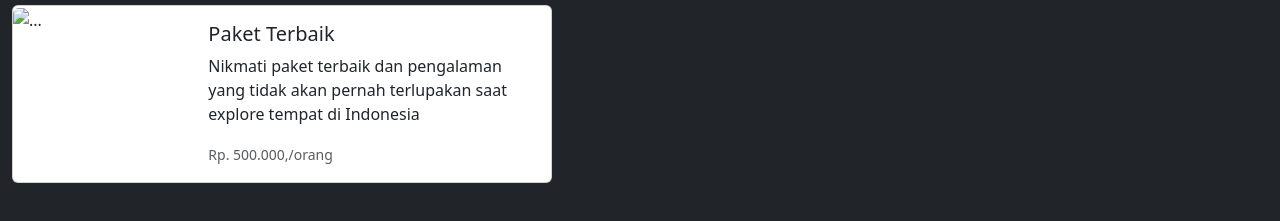
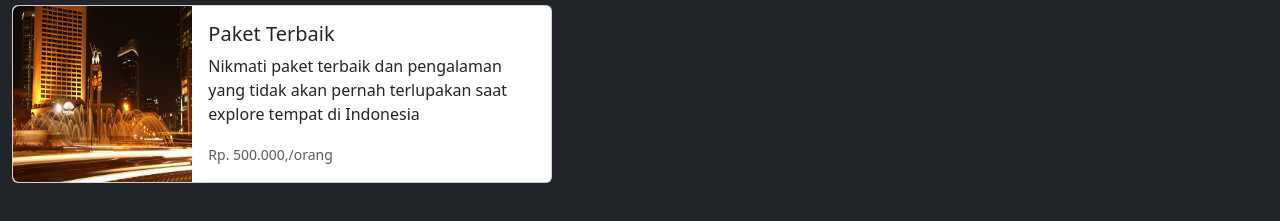
Before and after one commit to Rivanhz22/Rivan-Portofolio, a plain HTML site: page Paket/index.html in a window 1280 px wide. Shown: the part 51-272 px from the top of the page. Drawn offline with nearby package versions, Linux system fonts and the light colour scheme.

Commit message:
Update index.html

```diff
--- a/Paket/index.html
+++ b/Paket/index.html
@@ -45,7 +45,7 @@
       <div class="card mb-3" style="max-width: 540px;cursor: pointer;">
   <div class="row g-0">
     <div class="col-md-4">
-      <img src="assets/bundaran hi.jpeg" class="img-fluid rounded-start" alt="..." style="height: 100%;">
+      <img src="../assets/bundaran hi.jpeg" class="img-fluid rounded-start" alt="..." style="height: 100%;">
     </div>
     <div class="col-md-8">
       <div class="card-body">
```
